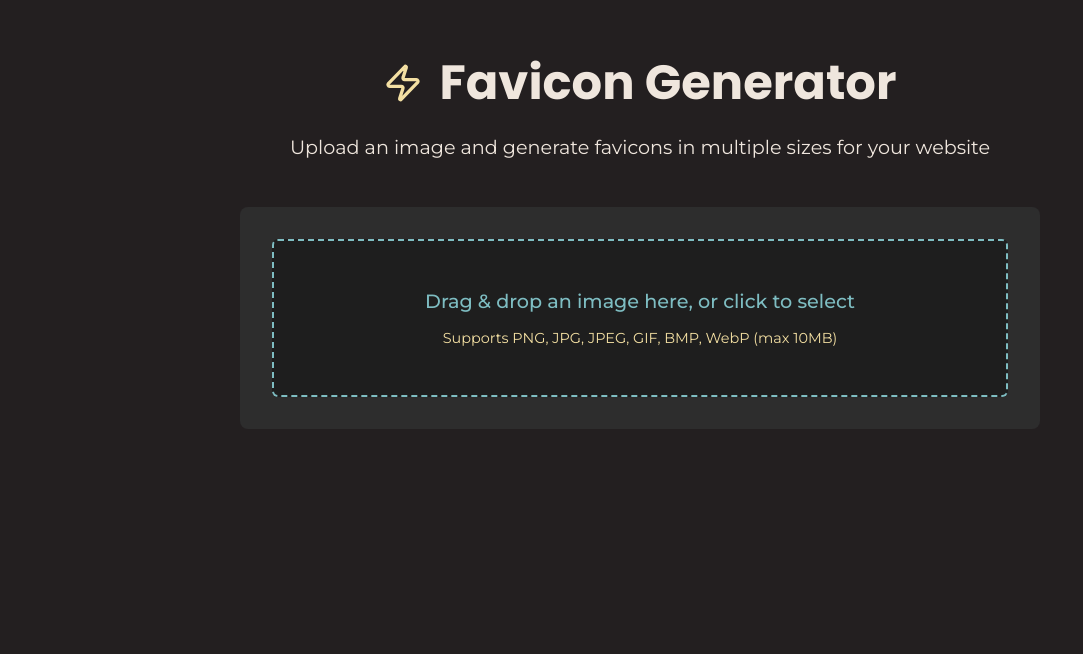
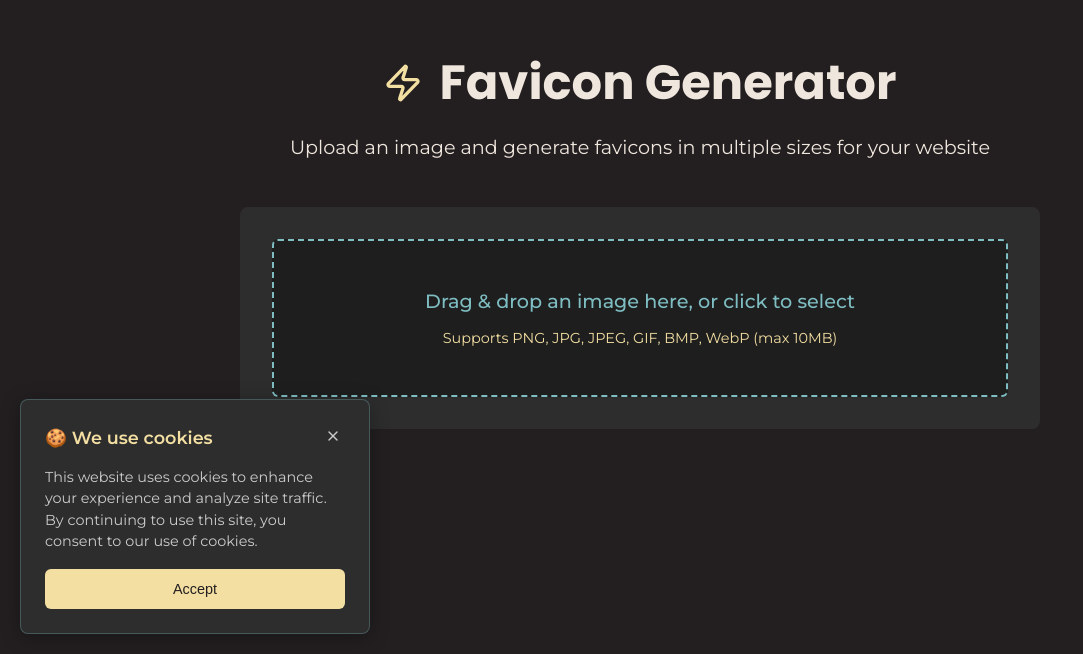
Before and after one commit to gburgose/favicon-generator, a Next.js app: page / in a window 1280 px wide. Shown: the part 146-800 px from the top of the page, without its empty margins (0-1083 px from the left). Built offline with nearby package versions, Linux system fonts and the light colour scheme.

Commit message:
feat: Add Cookie Consent component and styles
- Integrated CookieConsent component into layout.tsx to manage user consent for cookies.
- Added new styles for the Cookie Consent lightbox in globals.scss to enhance user experience and visibility.

```diff
--- a/src/app/layout.tsx
+++ b/src/app/layout.tsx
@@ -4,6 +4,7 @@ import "../styles/globals.scss";
 import { siteConfig } from "@/config/site";
 import { Montserrat, Poppins } from "next/font/google";
 import GoogleTagManager from "@/components/GoogleTagManager";
+import CookieConsent from "@/components/CookieConsent";
 
 const montserrat = Montserrat({
   subsets: ['latin'],
@@ -94,6 +95,7 @@ export default function RootLayout({
       <body className={`${montserrat.className} ${poppins.variable}`}>
         <GoogleTagManager />
         {children}
+        <CookieConsent />
         <Toaster
           position="top-right"
           toastOptions={{
--- /dev/null
+++ b/src/components/CookieConsent.tsx
@@ -0,0 +1,50 @@
+'use client';
+
+import { useState, useEffect } from 'react';
+import { X } from 'lucide-react';
+
+export default function CookieConsent() {
+  const [isVisible, setIsVisible] = useState(false);
+
+  useEffect(() => {
+    // Check if user has already accepted cookies
+    const hasAccepted = localStorage.getItem('cookies-accepted');
+    if (!hasAccepted) {
+      setIsVisible(true);
+    }
+  }, []);
+
+  const acceptCookies = () => {
+    localStorage.setItem('cookies-accepted', 'true');
+    setIsVisible(false);
+  };
+
+  if (!isVisible) return null;
+
+  return (
+    <div className="cookie-consent">
+      <div className="cookie-content">
+        <div className="cookie-header">
+          <h4>🍪 We use cookies</h4>
+          <button
+            onClick={acceptCookies}
+            className="cookie-close"
+            aria-label="Accept cookies"
+          >
+            <X size={16} />
+          </button>
+        </div>
+        <p>
+          This website uses cookies to enhance your experience and analyze site traffic.
+          By continuing to use this site, you consent to our use of cookies.
+        </p>
+        <button
+          onClick={acceptCookies}
+          className="cookie-accept"
+        >
+          Accept
+        </button>
+      </div>
+    </div>
+  );
+}
--- a/src/styles/globals.scss
+++ b/src/styles/globals.scss
@@ -685,6 +685,89 @@ a {
   }
 }
 
+/* Cookie Consent Lightbox */
+.cookie-consent {
+  position: fixed;
+  bottom: 20px;
+  left: 20px;
+  z-index: 1000;
+  max-width: 350px;
+  animation: slideInUp 0.3s ease-out;
+}
+
+.cookie-content {
+  background: #2d2d2d;
+  border: 1px solid rgba(126, 189, 194, 0.3);
+  border-radius: 8px;
+  padding: 1.5rem;
+  box-shadow: 0 4px 20px rgba(0, 0, 0, 0.3);
+}
+
+.cookie-header {
+  display: flex;
+  justify-content: space-between;
+  align-items: center;
+  margin-bottom: 1rem;
+
+  h4 {
+    margin: 0;
+    color: #F3DFA2;
+    font-size: 1.1rem;
+    font-weight: 600;
+  }
+}
+
+.cookie-close {
+  background: transparent;
+  border: none;
+  color: #CCCCCC;
+  cursor: pointer;
+  padding: 0.25rem;
+  border-radius: 4px;
+  transition: all 0.2s ease;
+
+  &:hover {
+    background: rgba(255, 255, 255, 0.1);
+    color: #EFE6DD;
+  }
+}
+
+.cookie-content p {
+  margin: 0 0 1rem 0;
+  color: #CCCCCC;
+  font-size: 0.9rem;
+  line-height: 1.5;
+}
+
+.cookie-accept {
+  background: #F3DFA2;
+  color: #231F20;
+  border: none;
+  padding: 0.75rem 1.5rem;
+  border-radius: 6px;
+  cursor: pointer;
+  font-size: 0.9rem;
+  font-weight: 500;
+  transition: background-color 0.2s ease;
+  width: 100%;
+
+  &:hover {
+    background: #EFE6DD;
+  }
+}
+
+@keyframes slideInUp {
+  from {
+    opacity: 0;
+    transform: translateY(20px);
+  }
+
+  to {
+    opacity: 1;
+    transform: translateY(0);
+  }
+}
+
 @media (max-width: 768px) {
   .container {
     padding: 1rem;
```
